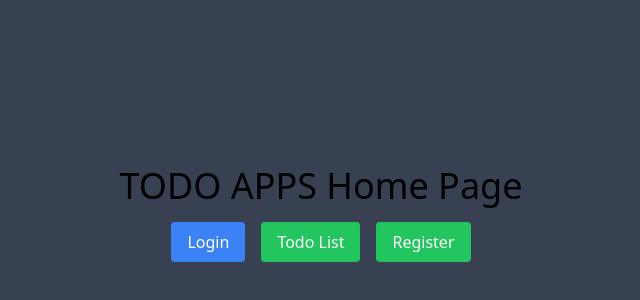
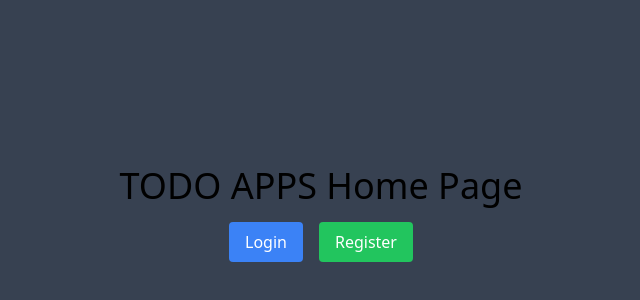
Before and after one commit to rifkinp/ToDo-Frontend, a Next.js app: page / in a window 1280 px wide. Shown: the part 186-486 px from the top of the page, without its empty margins (319-959 px from the left). Built offline with nearby package versions, Linux system fonts and the light colour scheme.

Commit message:
refactor : delete todo link in homepage

```diff
--- a/src/pages/index.js
+++ b/src/pages/index.js
@@ -10,11 +10,6 @@ export default function Home() {
             Login
           </button>
         </Link>
-        <Link href='/todo'>
-          <button className='px-4 py-2 bg-green-500 text-white rounded hover:bg-green-600'>
-            Todo List
-          </button>
-        </Link>
         <Link href='/registration'>
           <button className='px-4 py-2 bg-green-500 text-white rounded hover:bg-green-600'>
             Register
```
